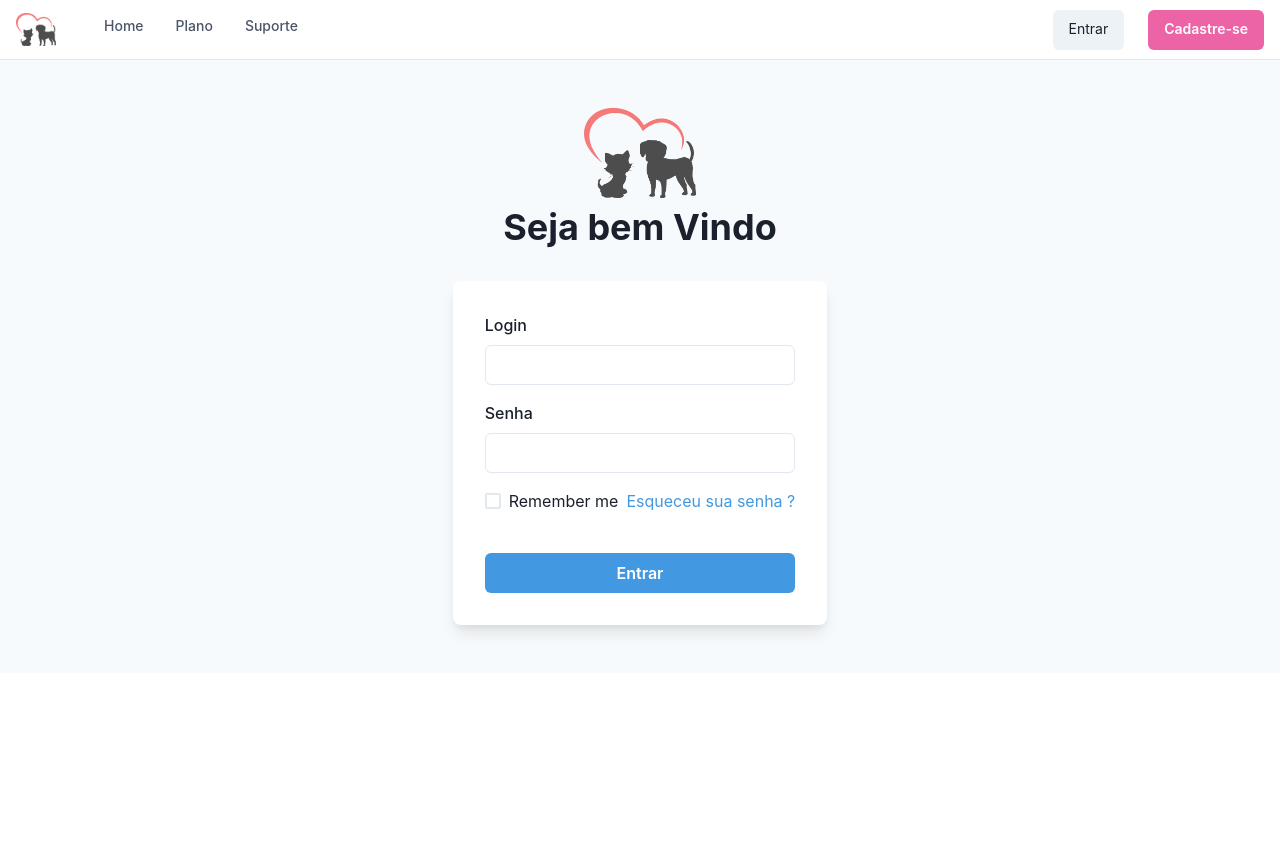
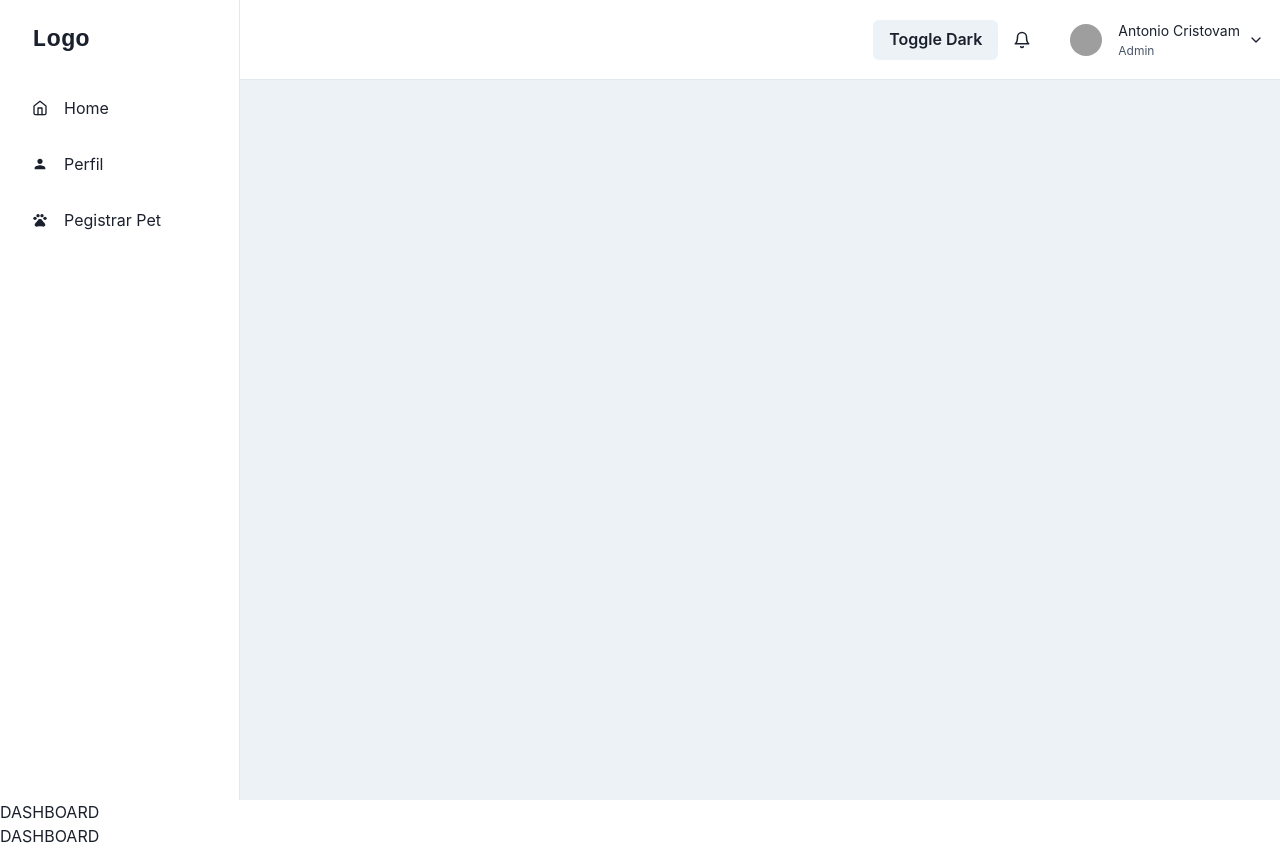
Before and after one commit to antoniocristovam/adotme-front, a React (Vite) app: page /dashboard in a window 1280 px wide. Before the commit this address led to /login. Before the commit the page ends 800 px from the top, so only its background shows below. Built offline with nearby package versions, Linux system fonts and the light colour scheme; grey boxes are pictures that could not be loaded.

Commit message:
feat: mov folder components

```diff
--- a/package.json
+++ b/package.json
@@ -19,7 +19,7 @@
     "framer-motion": "^10.12.12",
     "react": "^18.2.0",
     "react-dom": "^18.2.0",
-    "react-icons": "^4.8.0",
+    "react-icons": "^4.10.1",
     "react-router-dom": "^6.11.2",
     "react-toastify": "^9.1.3",
     "yup": "^1.2.0"
--- a/src/App.tsx
+++ b/src/App.tsx
@@ -1,7 +1,5 @@
-import React, { useContext } from "react";
 import { PrivateRoutes } from "./routes/private.routes";
 import { PublicRoutes } from "./routes/public.routes";
-import { AuthContext } from "./Context/AuthContext";
 import { BrowserRouter, Route, Routes } from "react-router-dom";
 import { Dashboard } from "./presentation/app/modules/dashboard";
 
--- a/src/Context/AuthContext.tsx
+++ b/src/Context/AuthContext.tsx
@@ -4,6 +4,7 @@ type IProps = {
   auth: boolean;
   toggleAuth: () => void;
 };
+
 //Função que constroe o Provider e também permite Consumir os Dados Globais
 export const AuthContext = createContext<IProps>({} as IProps);
 
--- a/src/components/sideBar/index.tsx
+++ b/src/components/sideBar/index.tsx
@@ -37,6 +37,7 @@ import {
 import { IconType } from "react-icons";
 import { ReactText } from "react";
 import { Link as RouteLink } from "react-router-dom";
+import { MdPets, MdPerson } from "react-icons/md";
 interface LinkItemProps {
   name: string;
   icon: IconType;
@@ -44,10 +45,10 @@ interface LinkItemProps {
 }
 const LinkItems: Array<LinkItemProps> = [
   { name: "Home", icon: FiHome, link: "/home" },
-  { name: "Redações", icon: FiTrendingUp, link: '/redacao' },
-  { name: "Aulas", icon: FiCompass, link: '/aulas' },
-  { name: "Enviar Redação", icon: FiStar, link: 'enviarredacao' },
-  { name: "Seus Progressos", icon: FiSettings },
+  { name: "Perfil", icon: MdPerson, link: "/perfil" },
+  { name: "Pegistrar Pet", icon: MdPets, link: "/cadastrar" },
+  // { name: "Enviar Redação", icon: FiStar, link: "enviarredacao" },
+  // { name: "Seus Progressos", icon: FiSettings },
 ];
 
 export default function SidebarWithHeader({
@@ -238,7 +239,7 @@ const MobileNav = ({ onOpen, ...rest }: MobileProps) => {
               <MenuItem>Settings</MenuItem>
               <MenuItem>Billing</MenuItem>
               <MenuDivider />
-              <RouteLink to={'/'}>
+              <RouteLink to={"/"}>
                 <MenuItem>Sair</MenuItem>
               </RouteLink>
             </MenuList>
--- a/src/routes/private.routes.tsx
+++ b/src/routes/private.routes.tsx
@@ -8,5 +8,5 @@ import { useContext } from "react";
 export function PrivateRoutes() {
   const { auth } = useContext(AuthContext);
 
-  return auth ? <Outlet /> : <Navigate to={"/login"} />;
+  return !auth ? <Outlet /> : <Navigate to={"/login"} />;
 }
--- a/src/routes/public.routes.tsx
+++ b/src/routes/public.routes.tsx
@@ -9,8 +9,8 @@ export function PublicRoutes() {
   return (
     <Routes>
       <Route path="/" element={<DefaultNavBar />}>
+        <Route index element={<Homepage />} />
         <Route path="/login" element={<LoginPage />} />
-        <Route path="/" element={<Homepage />} />
         <Route path="/plano" element={<Flat />} />
         <Route path="/register" element={<Register />} />
       </Route>
```
Also changed, not shown: src/services/App.tsx (deleted, +0 -13 lines), src/services/Index.tsx (deleted, +0 -14 lines), 1 other file (tests, documents, lock files or other folders).
